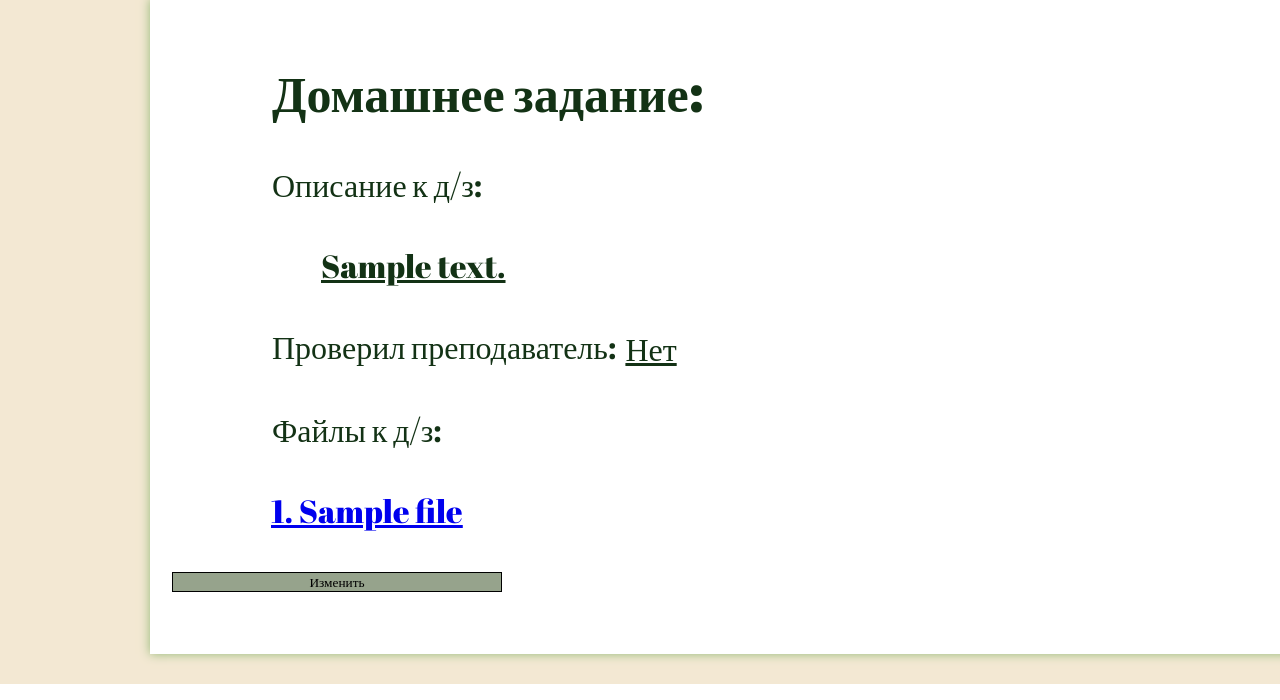
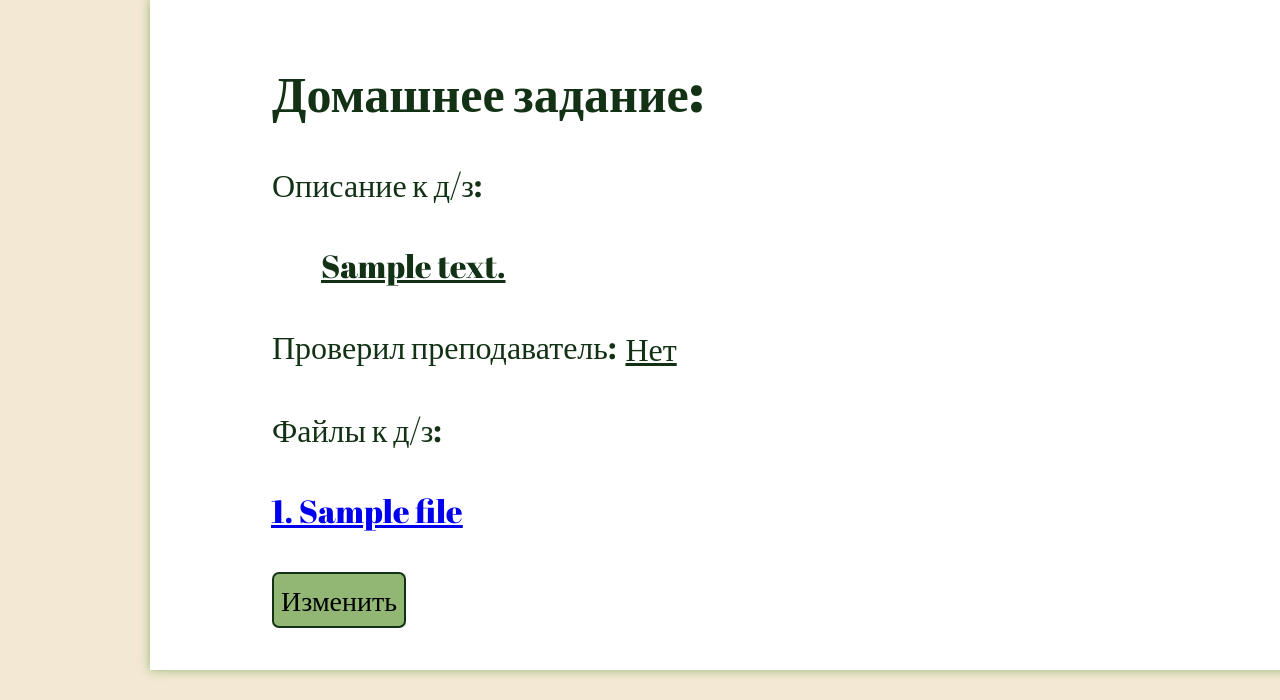
Before and after one commit to Treshersnop/diplom, a Django app: template training_course/templates/lesson/lesson_detail.html in a window 1280 px wide; the page is wider, and only the part inside the window is pictured. Shown: the part 1491-2191 px from the top of that part. Run offline with Django 5.2, Linux system fonts and the light colour scheme; the template is opened without the code that fills it: most values are stand-ins (such as "Sample title", 1, 10 or a date in 2020); parts of the project's set-up code (start-up, migrations or seed data) failed here and were passed over.

Commit message:
детальная страница урока

```diff
--- a/training_course/static/training_course/css/course_crud.css
+++ b/training_course/static/training_course/css/course_crud.css
@@ -70,7 +70,7 @@
   display: block;
 }
 
-.follow {
+.follow, .checked-homework, .update-homework {
   border: 2px solid #133215;
   padding: 7px;
   margin: 20px 0 20px 100px;
--- a/training_course/templates/lesson/lesson_detail.html
+++ b/training_course/templates/lesson/lesson_detail.html
@@ -107,9 +107,11 @@
                 </a>
                 {% endfor %}
             </div>
+            {% if not user_homework.is_checked %}
             <a href="{% url 'training_course:homework_update' user_homework.id %}">
-                <input class="button-add-new" type="button" value="Изменить">
+                <input class="update-homework button-for-authorized" type="button" value="Изменить">
             </a>
+            {% endif %}
         </div>
     </div>
 </div>
@@ -143,12 +145,14 @@
                 </a>
                 {% endfor %}
             </div>
+            {% if not hw.is_checked %}
             <form action="{% url 'training_course:homework_check' hw.id %}" method="POST">
                 {% csrf_token %}
-                <input type="submit" class="button-add-new" value="Проверено"/>
+                <input type="submit" class="checked-homework button-for-authorized" value="Проверено"/>
             </form>
+            {% endif %}
+            {% endfor %}
         </div>
-        {% endfor %}
     </div>
 </div>
 {% endif %}
```
